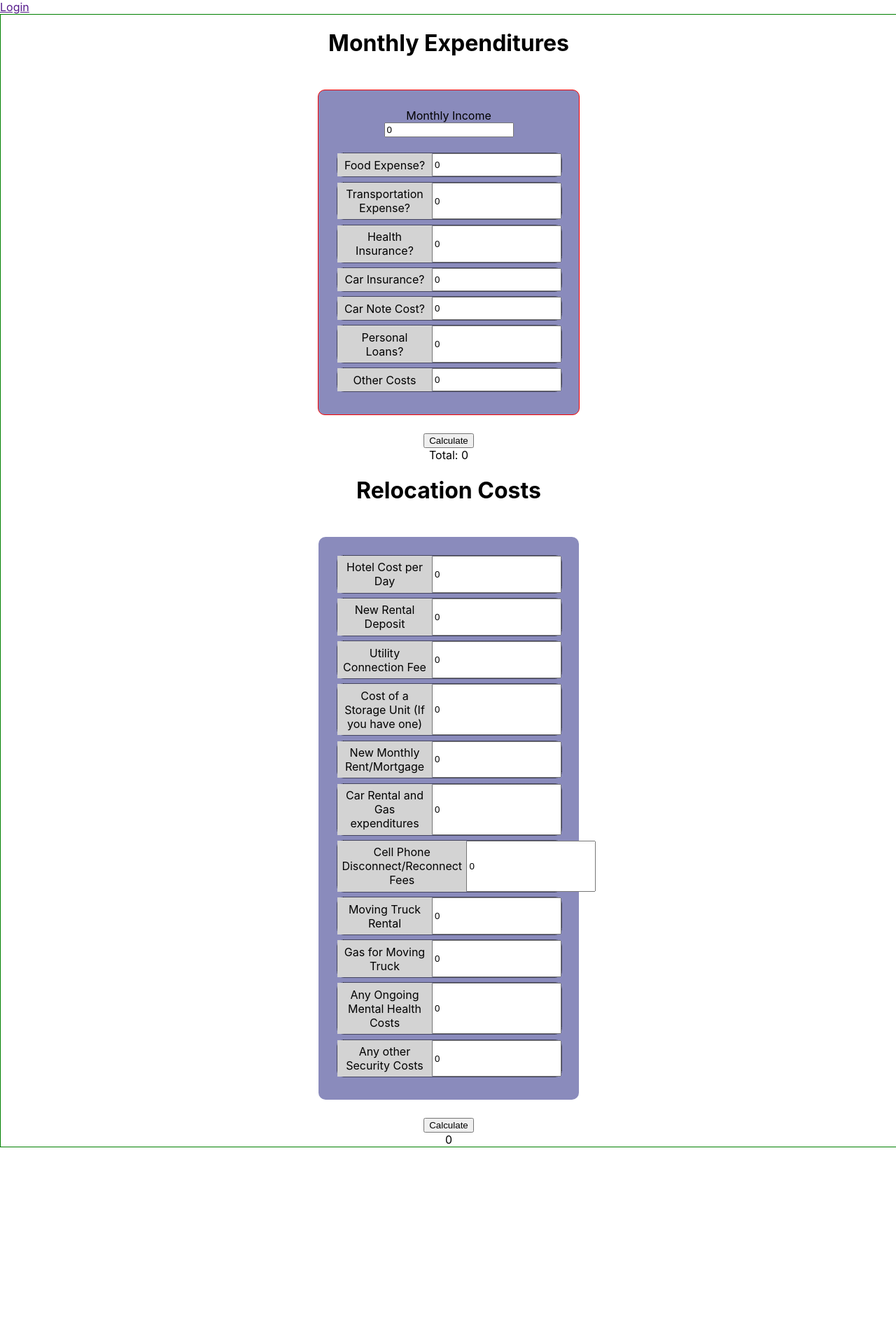
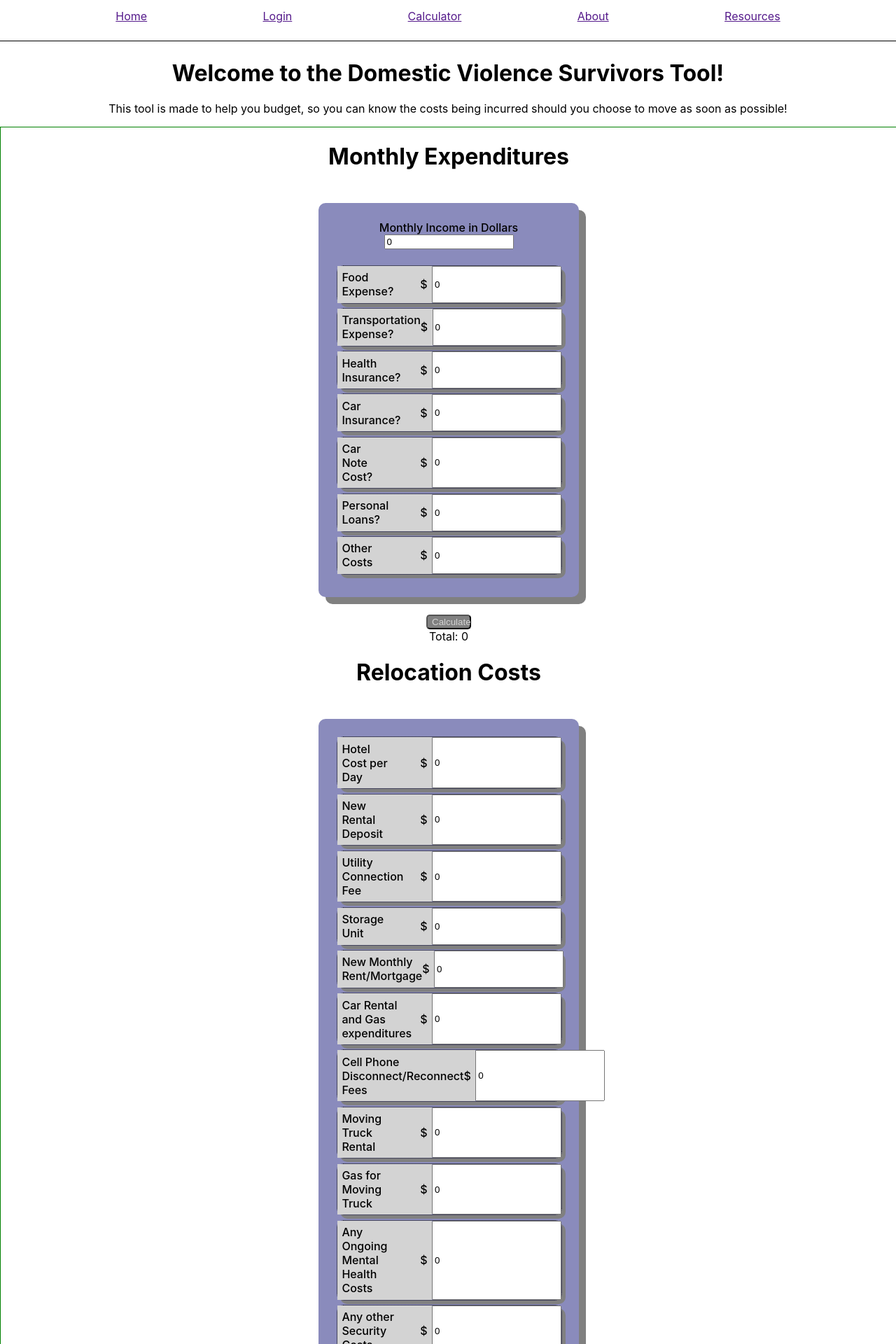
Before and after one commit to BW-Domestic-Violence-Survivors-Tool/frontend, a React (Create React App) app in the folder frontend/: page / in a window 1280 px wide. Shown: the top 1920 px of the page at 70% size. Before the commit the page ends 1639 px from the top, so only its background shows below. Built offline with nearby package versions, Linux system fonts and the light colour scheme.

Commit message:
deeper into the design

```diff
--- a/frontend/src/App.css
+++ b/frontend/src/App.css
@@ -14,3 +14,35 @@
   width: 100%;
   border: 1px solid green;
 }
+
+.callToAction {
+  width: 100%;
+  text-align: center;
+}
+
+.welcomeTo {
+  width: 100$;
+}
+
+nav {
+  display: flex;
+  justify-content: space-evenly;
+  flex-direction: flex-end;
+  width: 100%;
+  margin-top: 1%;
+  margin-bottom: 2%;
+  padding-bottom: 2%;
+  border-bottom: 1px solid black;
+}
+
+.rightOrient {
+  display: flex;
+  width: 100%;
+  justify-content: flex-end;
+  text-align: right;
+}
+
+.difference {
+  width: 100%;
+  text-align: center;
+}
--- a/frontend/src/App.js
+++ b/frontend/src/App.js
@@ -4,18 +4,36 @@ import "./App.css";
 import MonthlyCalc from "./Components/MonthlyCalc";
 import RelocationCalc from "./Components/RelocationCalc";
 
-function App() {
+function App(props) {
   return (
     <>
       <Router>
         <div className="navigation">
-          <Link>Login</Link>
+          <nav>
+            <Link>Home</Link>
+            <Link>Login</Link>
+            <Link>Calculator</Link>
+            <Link>About</Link>
+            <Link>Resources</Link>
+          </nav>
         </div>
       </Router>
+      <header>
+        <div className="callToAction">
+          <h1>Welcome to the Domestic Violence Survivors Tool!</h1>
+          <p className="welcomeTo">
+            This tool is made to help you budget, so you can know the costs
+            being incurred should you choose to move as soon as possible!{" "}
+          </p>
+        </div>
+      </header>
       <div className="appStart">
         <div>
           <MonthlyCalc key={Date.now()} />
           <RelocationCalc />
+        </div>
+        <div className="difference">
+          <h3> results go here</h3>
         </div>
       </div>
     </>
--- a/frontend/src/Components/MonthlyCalc.js
+++ b/frontend/src/Components/MonthlyCalc.js
@@ -11,6 +11,7 @@ const Month = styled.div`
   align-items: center;
   margin-bottom: 5%;
   padding-bottom: 2%;
+  font-weight: 500;
 `;
 
 const Calc = styled.form`
@@ -20,8 +21,8 @@ const Calc = styled.form`
   padding: 2%;
   margin-top: 2%;
   margin-bottom: 2%;
-  border: 1px solid red;
   border-radius: 10px;
+  box-shadow: 10px 10px gray;
   background: rgb(138, 139, 188);
 `;
 
@@ -30,10 +31,11 @@ const Label = styled.label`
   width: 100%;
   padding: 2%;
   align-items: center;
-  text-align: center;
-  justify-content: center;
+  text-align: left;
+  justify-content: flex-start;
   background: lightgrey;
   border-radius-left: 10px;
+  font-weight: 500;
 `;
 
 const LabelHandler = styled.div`
@@ -44,6 +46,14 @@ const LabelHandler = styled.div`
   margin-bottom: 2%;
   border: 1px dotted black;
   border-radius: 10px;
+  box-shadow: 5px 5px gray;
+`;
+
+const Button = styled.button`
+  width: 5%;
+  border-radius: 5px;
+  background: gray;
+  color: lightgray;
 `;
 
 const MonthlyCalc = (props, { errors, touched, values, status }) => {
@@ -86,7 +96,7 @@ const MonthlyCalc = (props, { errors, touched, values, status }) => {
 
       <Calc>
         <Month>
-          <label>Monthly Income </label>
+          <label>Monthly Income in Dollars</label>
           <input
             type="text"
             name="monthlyIncome"
@@ -96,7 +106,9 @@ const MonthlyCalc = (props, { errors, touched, values, status }) => {
         </Month>
 
         <LabelHandler>
-          <Label>Food Expense?</Label>
+          <Label>
+            Food Expense? <span className="rightOrient"> $</span>
+          </Label>
           <input
             type="text"
             name="food"
@@ -106,7 +118,9 @@ const MonthlyCalc = (props, { errors, touched, values, status }) => {
         </LabelHandler>
 
         <LabelHandler>
-          <Label>Transportation Expense? </Label>
+          <Label>
+            Transportation Expense? <span className="rightOrient"> $</span>
+          </Label>
           <input
             type="text"
             name="transportation"
@@ -116,7 +130,9 @@ const MonthlyCalc = (props, { errors, touched, values, status }) => {
         </LabelHandler>
 
         <LabelHandler>
-          <Label>Health Insurance?</Label>
+          <Label>
+            Health Insurance? <span className="rightOrient"> $</span>
+          </Label>
           <input
             type="text"
             name="healthInsurance"
@@ -126,7 +142,9 @@ const MonthlyCalc = (props, { errors, touched, values, status }) => {
         </LabelHandler>
 
         <LabelHandler>
-          <Label>Car Insurance?</Label>
+          <Label>
+            Car Insurance? <span className="rightOrient"> $</span>
+          </Label>
           <input
             type="text"
             name="carInsurance"
@@ -136,7 +154,9 @@ const MonthlyCalc = (props, { errors, touched, values, status }) => {
         </LabelHandler>
 
         <LabelHandler>
-          <Label>Car Note Cost?</Label>
+          <Label>
+            Car Note Cost? <span className="rightOrient"> $</span>
+          </Label>
           <input
             type="text"
             name="carNote"
@@ -146,7 +166,9 @@ const MonthlyCalc = (props, { errors, touched, values, status }) => {
         </LabelHandler>
 
         <LabelHandler>
-          <Label>Personal Loans?</Label>
+          <Label>
+            Personal Loans? <span className="rightOrient"> $</span>
+          </Label>
           <input
             type="text"
             name="personalLoans"
@@ -156,7 +178,9 @@ const MonthlyCalc = (props, { errors, touched, values, status }) => {
         </LabelHandler>
 
         <LabelHandler>
-          <Label>Other Costs</Label>
+          <Label>
+            Other Costs <span className="rightOrient"> $</span>
+          </Label>
           <input
             type="text"
             name="miscMonthlyExpense"
@@ -165,10 +189,11 @@ const MonthlyCalc = (props, { errors, touched, values, status }) => {
           ></input>
         </LabelHandler>
       </Calc>
-      <button type="submit" onClick={submitHandler}>
+
+      <Button type="submit" onClick={submitHandler}>
         Calculate
-      </button>
-      <div>Total: {result}</div>
+      </Button>
+      <div className="difference>">Total: {result}</div>
     </div>
   );
 };
--- a/frontend/src/Components/RelocationCalc.js
+++ b/frontend/src/Components/RelocationCalc.js
@@ -9,7 +9,9 @@ const Calc = styled.form`
   padding: 2%;
   margin-top: 2%;
   margin-bottom: 2%;
+
   border-radius: 10px;
+  box-shadow: 10px 10px gray;
   background: rgb(138, 139, 188);
 `;
 
@@ -18,10 +20,11 @@ const Label = styled.label`
   width: 100%;
   padding: 2%;
   align-items: center;
-  text-align: center;
-  justify-content: center;
+  text-align: left;
+  justify-content: flex-start;
   background: lightgrey;
   border-radius-left: 10px;
+  font-weight: 500;
 `;
 
 const LabelHandler = styled.div`
@@ -32,6 +35,13 @@ const LabelHandler = styled.div`
   margin-bottom: 2%;
   border: 1px dotted black;
   border-radius: 10px;
+  box-shadow: 5px 5px gray;
+`;
+const Button = styled.button`
+  width: 5%;
+  border-radius: 5px;
+  background: gray;
+  color: lightgray;
 `;
 
 const RelocationCalc = ({ errors, touched, values, status }) => {
@@ -76,7 +86,9 @@ const RelocationCalc = ({ errors, touched, values, status }) => {
       <h1>Relocation Costs</h1>
       <Calc>
         <LabelHandler>
-          <Label>Hotel Cost per Day</Label>
+          <Label>
+            Hotel Cost per Day <span className="rightOrient"> $</span>
+          </Label>
           <input
             type="text"
             name="hotelCosts"
@@ -86,7 +98,9 @@ const RelocationCalc = ({ errors, touched, values, status }) => {
         </LabelHandler>
 
         <LabelHandler>
-          <Label>New Rental Deposit</Label>
+          <Label>
+            New Rental Deposit <span className="rightOrient"> $</span>
+          </Label>
           <input
             type="text"
             name="newRental"
@@ -96,7 +110,9 @@ const RelocationCalc = ({ errors, touched, values, status }) => {
         </LabelHandler>
 
         <LabelHandler>
-          <Label>Utility Connection Fee</Label>
+          <Label>
+            Utility Connection Fee <span className="rightOrient"> $</span>
+          </Label>
           <input
             type="text"
             name="utilityConnection"
@@ -106,7 +122,9 @@ const RelocationCalc = ({ errors, touched, values, status }) => {
         </LabelHandler>
 
         <LabelHandler>
-          <Label>Cost of a Storage Unit (If you have one)</Label>
+          <Label>
+            Storage Unit <span className="rightOrient"> $</span>
+          </Label>
           <input
             type="text"
             name="storageUnit"
@@ -116,7 +134,9 @@ const RelocationCalc = ({ errors, touched, values, status }) => {
         </LabelHandler>
 
         <LabelHandler>
-          <Label>New Monthly Rent/Mortgage</Label>
+          <Label>
+            New Monthly Rent/Mortgage <span className="rightOrient"> $</span>
+          </Label>
           <input
             type="text"
             name="mortgageRent"
@@ -126,7 +146,10 @@ const RelocationCalc = ({ errors, touched, values, status }) => {
         </LabelHandler>
 
         <LabelHandler>
-          <Label>Car Rental and Gas expenditures</Label>
+          <Label>
+            Car Rental and Gas expenditures{" "}
+            <span className="rightOrient"> $</span>
+          </Label>
           <input
             type="text"
             name="carRental"
@@ -136,7 +159,10 @@ const RelocationCalc = ({ errors, touched, values, status }) => {
         </LabelHandler>
 
         <LabelHandler>
-          <Label>Cell Phone Disconnect/Reconnect Fees</Label>
+          <Label>
+            Cell Phone Disconnect/Reconnect Fees{" "}
+            <span className="rightOrient"> $</span>
+          </Label>
           <input
             type="text"
             name="cellphoneReconnect"
@@ -146,7 +172,9 @@ const RelocationCalc = ({ errors, touched, values, status }) => {
         </LabelHandler>
 
         <LabelHandler>
-          <Label>Moving Truck Rental</Label>
+          <Label>
+            Moving Truck Rental <span className="rightOrient"> $</span>
+          </Label>
           <input
             type="text"
             name="movingTruck"
@@ -156,7 +184,9 @@ const RelocationCalc = ({ errors, touched, values, status }) => {
         </LabelHandler>
 
         <LabelHandler>
-          <Label>Gas for Moving Truck</Label>
+          <Label>
+            Gas for Moving Truck <span className="rightOrient"> $</span>
+          </Label>
           <input
             type="text"
             name="gasMoving"
@@ -166,7 +196,10 @@ const RelocationCalc = ({ errors, touched, values, status }) => {
         </LabelHandler>
 
         <LabelHandler>
-          <Label>Any Ongoing Mental Health Costs</Label>
+          <Label>
+            Any Ongoing Mental Health Costs{" "}
+            <span className="rightOrient"> $</span>
+          </Label>
           <input
             type="text"
             name="mentalHealth"
@@ -176,7 +209,9 @@ const RelocationCalc = ({ errors, touched, values, status }) => {
         </LabelHandler>
 
         <LabelHandler>
-          <Label>Any other Security Costs</Label>
+          <Label>
+            Any other Security Costs <span className="rightOrient"> $</span>
+          </Label>
           <input
             type="text"
             name="security"
@@ -185,10 +220,10 @@ const RelocationCalc = ({ errors, touched, values, status }) => {
           ></input>
         </LabelHandler>
       </Calc>
-      <button type="submit" onClick={submitHandler}>
+      <Button type="submit" onClick={submitHandler}>
         Calculate
-      </button>
-      <div>{resultReloc}</div>
+      </Button>
+      <div className="results">Total: {resultReloc}</div>
     </div>
   );
 };
```
